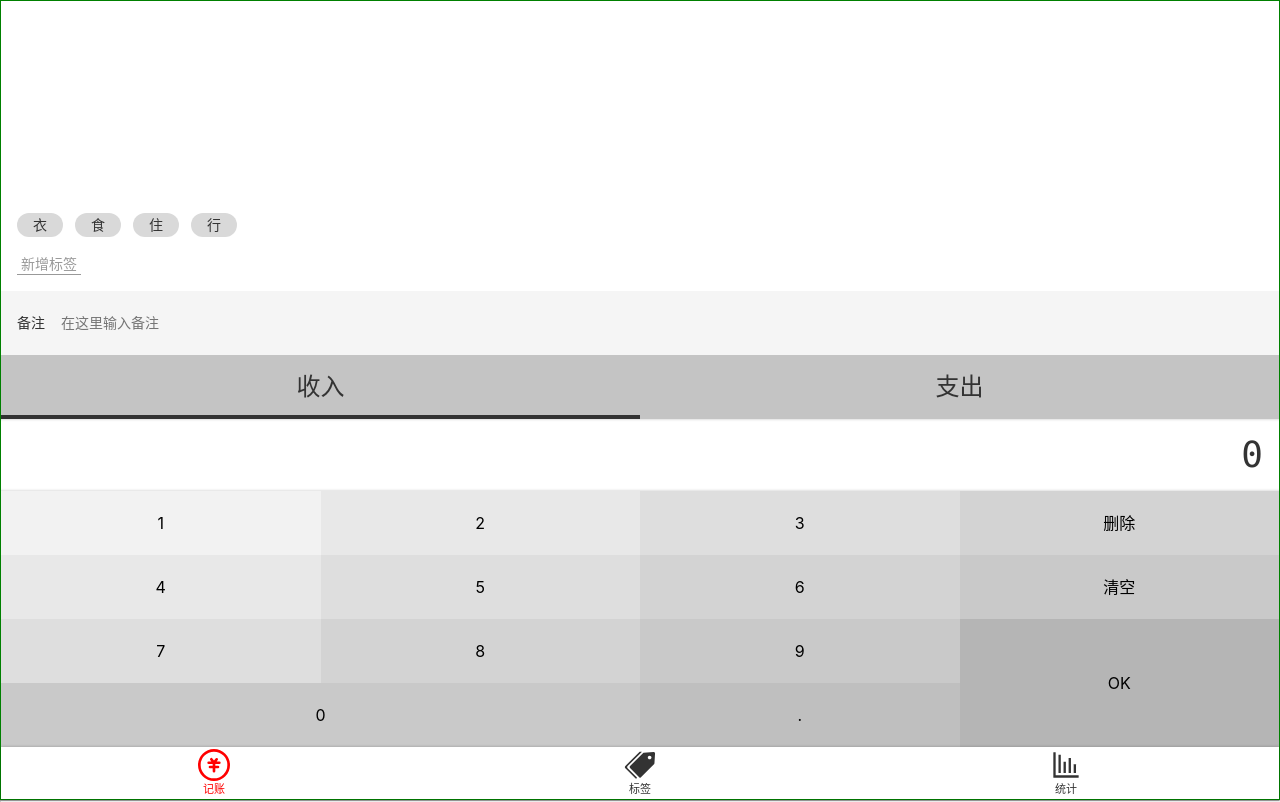
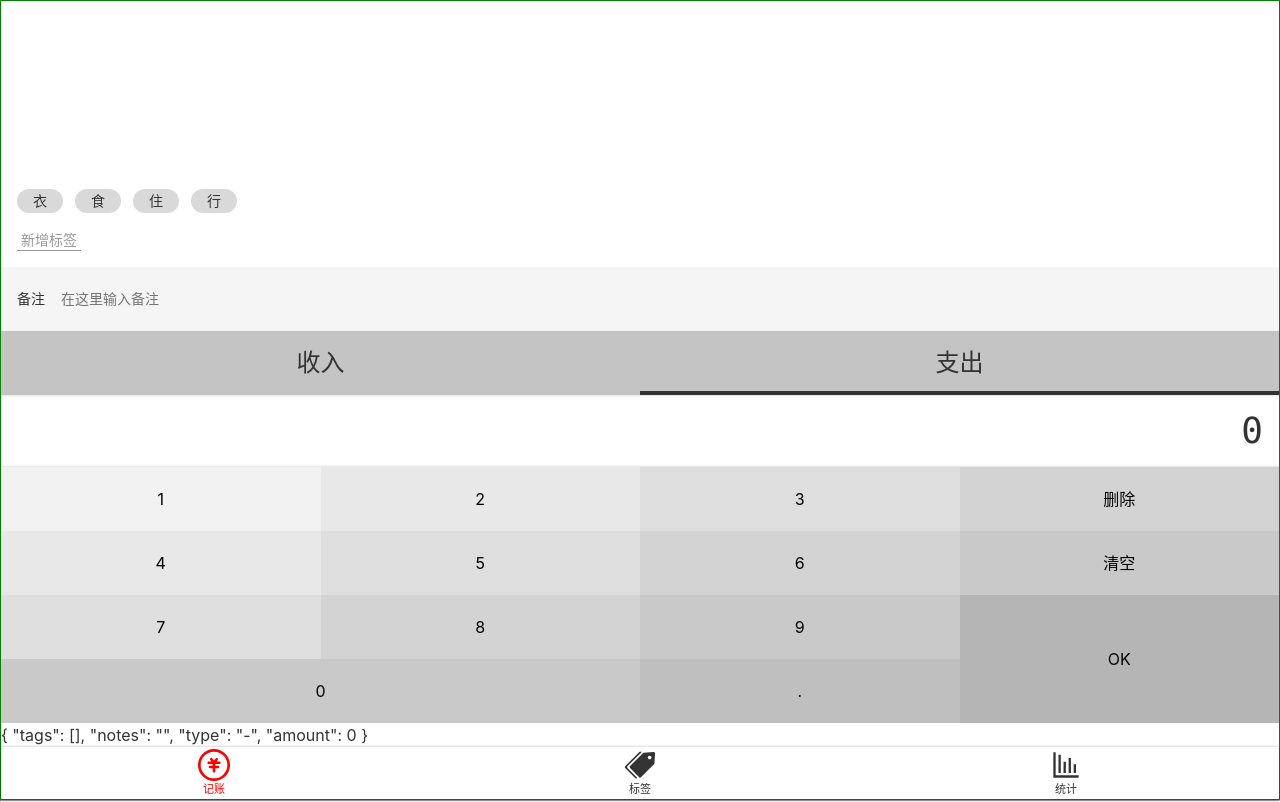
Before and after one commit to cyt2021/book-keep, a Vue app: page /#/money in a window 1280 px wide. Built offline with nearby package versions, Linux system fonts and the light colour scheme.

Commit message:
把四块数据整合到一个数组

```diff
--- a/src/components/Money/Notes.vue
+++ b/src/components/Money/Notes.vue
@@ -7,11 +7,16 @@
 
 <script lang="ts">
 import Vue from 'vue'
-import {Component} from "vue-property-decorator";
+import {Component, Watch} from "vue-property-decorator";
 
 @Component
 export default class Notes extends Vue{
 value='';
+@Watch('value')
+  onValueChanged(value:string){
+  this.$emit('update:value',value)
+}
+
 }
 </script>
 
--- a/src/components/Money/NumberPad.vue
+++ b/src/components/Money/NumberPad.vue
@@ -13,7 +13,7 @@
       <button @click="inputContent">7</button>
       <button @click="inputContent">8</button>
       <button @click="inputContent">9</button>
-      <button class="ok">OK</button>
+      <button class="ok" @click="ok">OK</button>
       <button @click="inputContent" class="zero">0</button>
       <button @click="inputContent">.</button>
     </div>
@@ -53,6 +53,9 @@
 }
 clear(){
   this.output='0';
+}
+ok(){
+  this.$emit('update:value',this.output)
 }
 }
 </script>
--- a/src/components/Money/Tags.vue
+++ b/src/components/Money/Tags.vue
@@ -7,7 +7,7 @@
     </div>
     <ul class="current">
       <li v-for="tag in dataSource" :key="tag"
-          :class="{selected: selectedTags.indexOf(tag) >=0}"
+          :class="{selected: selectedTags.indexOf(tag)>=0}"
           @click="toggle(tag)">{{tag}}
       </li>
     </ul>
@@ -28,7 +28,7 @@
   }else{
     this.selectedTags.push(tag)
   }
-
+this.$emit('update:value',this.selectedTags)
 }
 
 
--- a/src/components/Money/Types.vue
+++ b/src/components/Money/Types.vue
@@ -1,8 +1,8 @@
 <template>
   <div>
     <ul class="types">
-      <li :class="type==='+' && 'selected'"@click="selectType(type='+')">收入</li>
-      <li :class="type==='-'&& 'selected'" @click="selectType(type='-')">支出</li>
+      <li :class="value==='+' && 'selected'" @click="selectType(type='+')">收入</li>
+      <li :class="value==='-' && 'selected'" @click="selectType(type='-')">支出</li>
     </ul>
 
   </div>
@@ -10,14 +10,14 @@
 
 <script lang="ts">
 import Vue from 'vue'
-import {Component} from "vue-property-decorator";
+import {Component, Prop, Watch} from "vue-property-decorator";
 @Component
 export default class types extends Vue{
-  type = '+'//‘+’表示收入，‘-’表示支出
+  @Prop()readonly value!:string
   selectType(type:string){if(type!=='+'&& type!=='-'){
     throw new Error('type is unknown')
   }
-  this.type= type
+this.$emit('update:value',type)
  }
 
 }
--- a/src/views/Money.vue
+++ b/src/views/Money.vue
@@ -1,27 +1,45 @@
 <template>
   <Layout class-prefix="layout">
-    <NumberPad/>
-    <Types/>
-    <Notes/>
-    <Tags :data-source.sync="tags"/>
+    {{record}}
+    <NumberPad @update:value="onUpdateAmount"/>
+    <Types :value.sync="record.type"/>
+    <Notes @update:value="onUpdateNotes"/>
+    <Tags :data-source.sync="tags" @update:value="onUpdateTags"/>
   </Layout>
 </template>
 
-<script >
+<script lang="ts" >
+import Vue from 'vue';
 import Types from "@/components/Money/Types.vue";
 import NumberPad from "@/components/Money/NumberPad.vue";
 import Notes from "@/components/Money/Notes.vue";
 import Tags from "@/components/Money/Tags.vue";
-export default {
-  name: "Money",
-  components: {Tags, Notes, NumberPad, Types},
-  data(){
-    return{
-      tags:['衣','食','住','行']
-    }
+import {Component} from "vue-property-decorator";
+type Record ={
+  tags:string[]
+  notes:string
+  type:string
+  amount:number
+}
+@Component({
+  components: {Tags, Notes, NumberPad, Types}
+})
+export default class Money extends Vue{
+      tags = ['衣','食','住','行'];
+  record:Record ={
+        tags:[],notes:'',type:'-',amount:0
+  }
 
+onUpdateTags(value:string[]){
+this.record.tags=value
+}
+  onUpdateNotes(value:string){
+    this.record.notes=value
   }
-}
+  onUpdateAmount(value:string){
+    this.record.amount= parseFloat(value)
+  }
+  }
 </script>
 <style lang="scss">
 .layout-content{
```
